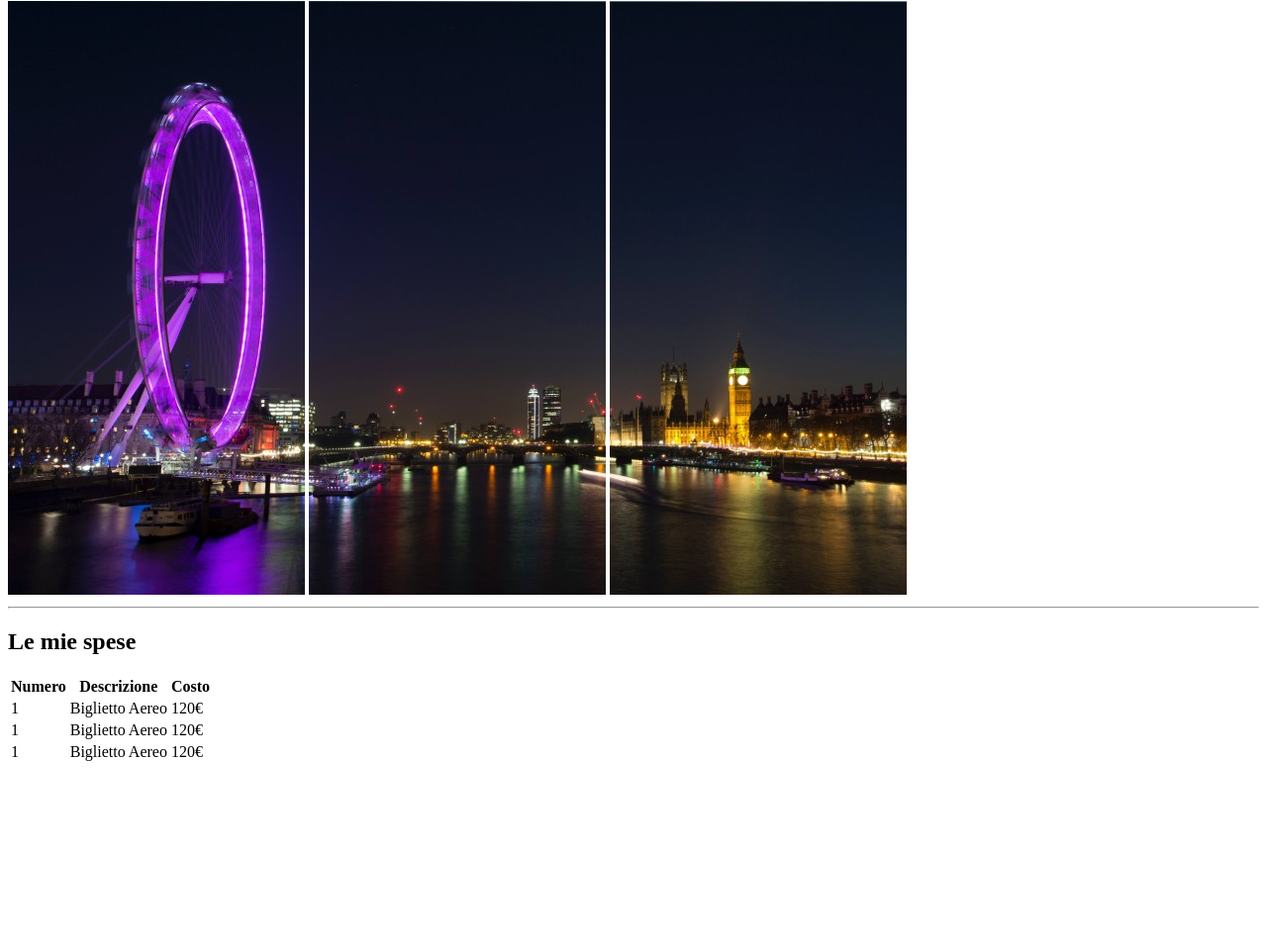
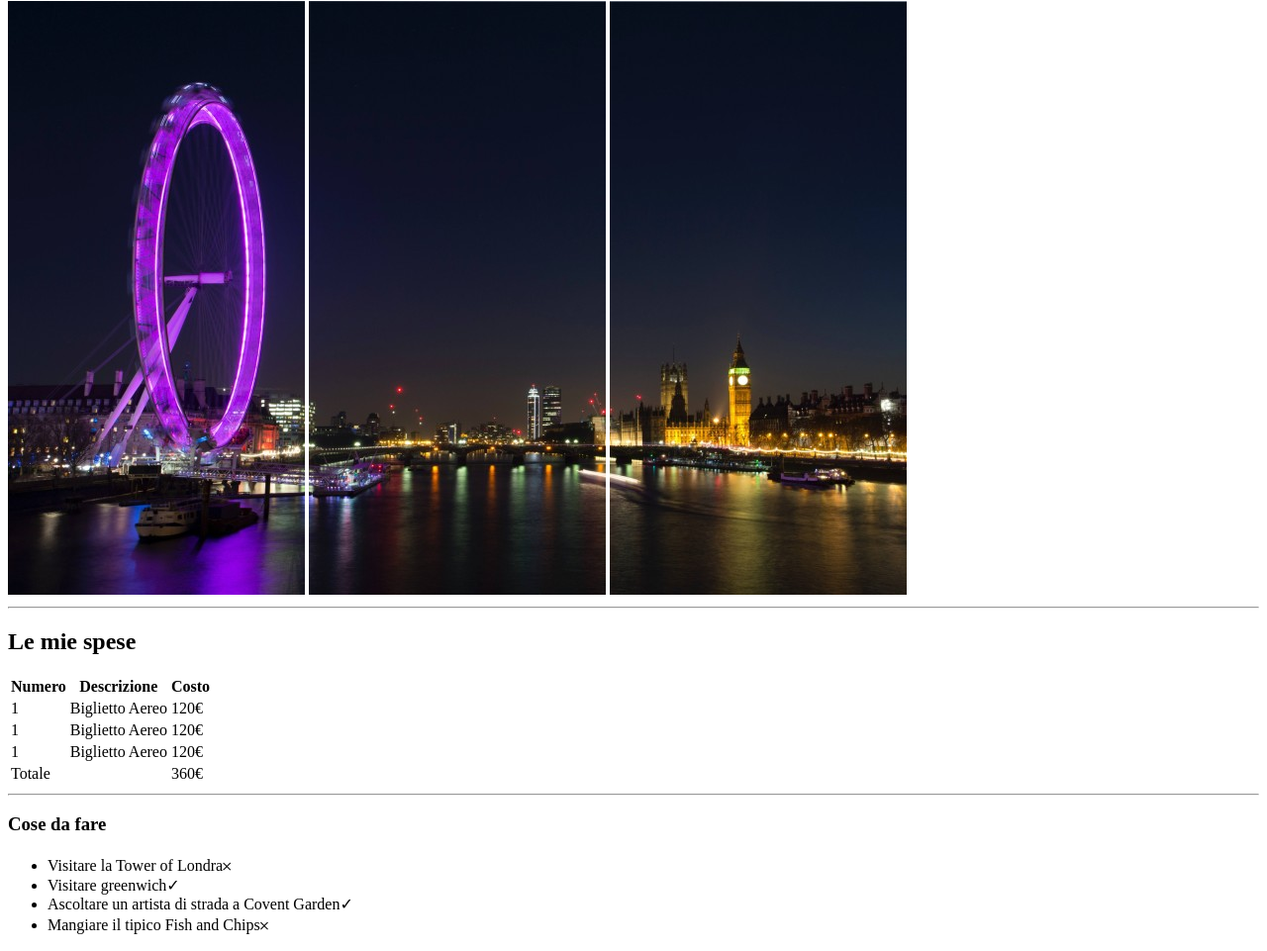
Before and after one commit to GioMench/html-london-trip, a plain HTML site: page index.html in a window 1280 px wide. Shown: the part 79-1040 px from the top of the page at 99% size. Before the commit the page ends 859 px from the top, so only its background shows below. Drawn offline with Linux system fonts and the light colour scheme.

Commit message:
create to do list

```diff
--- a/index.html
+++ b/index.html
@@ -16,10 +16,8 @@
         <img src="./img/pexels-bill-emrich-230794-2.jpg" alt="img2">
     </header>
     <!--/ Header-->
-
     <hr>
-
-    <!--inizio Main-->
+    <!--inizio table spese-->
     <main>
         <section>
             <h2>
@@ -52,11 +50,37 @@
                         <td>Biglietto Aereo</td>
                         <td>120€</td>
                     </tr>
-
                 </tbody>
+                <!--/corpo table-->
+                <!--chiusura table-->
+                <tfoot>
+                    <tr>
+                        <td>Totale</td>
+                        <td></td>
+                        <td>360€</td>
+                    </tr>
+                </tfoot>
+                <!--/chiusura table-->
             </table>
         </section>
-        <section></section>
+        <!--/table spese-->
+        <hr>
+        <!--inizio elenco to do-->
+        <section>
+            <h3>
+                Cose da fare
+            </h3>
+
+            <!--inizo lista non numerata-->
+            <ul>
+                <li>Visitare la Tower of Londra&#65794;</li>
+                <li>Visitare greenwich&#10003;</li>
+                <li>Ascoltare un artista di strada a Covent Garden&#10003;</li>
+                <li>Mangiare il tipico Fish and Chips&#65794;</li>
+            </ul>
+            <!--/lista non numerata-->
+        </section>
+        <!--/elenco to do-->
         <section></section>
         <section></section>
     </main>
```
